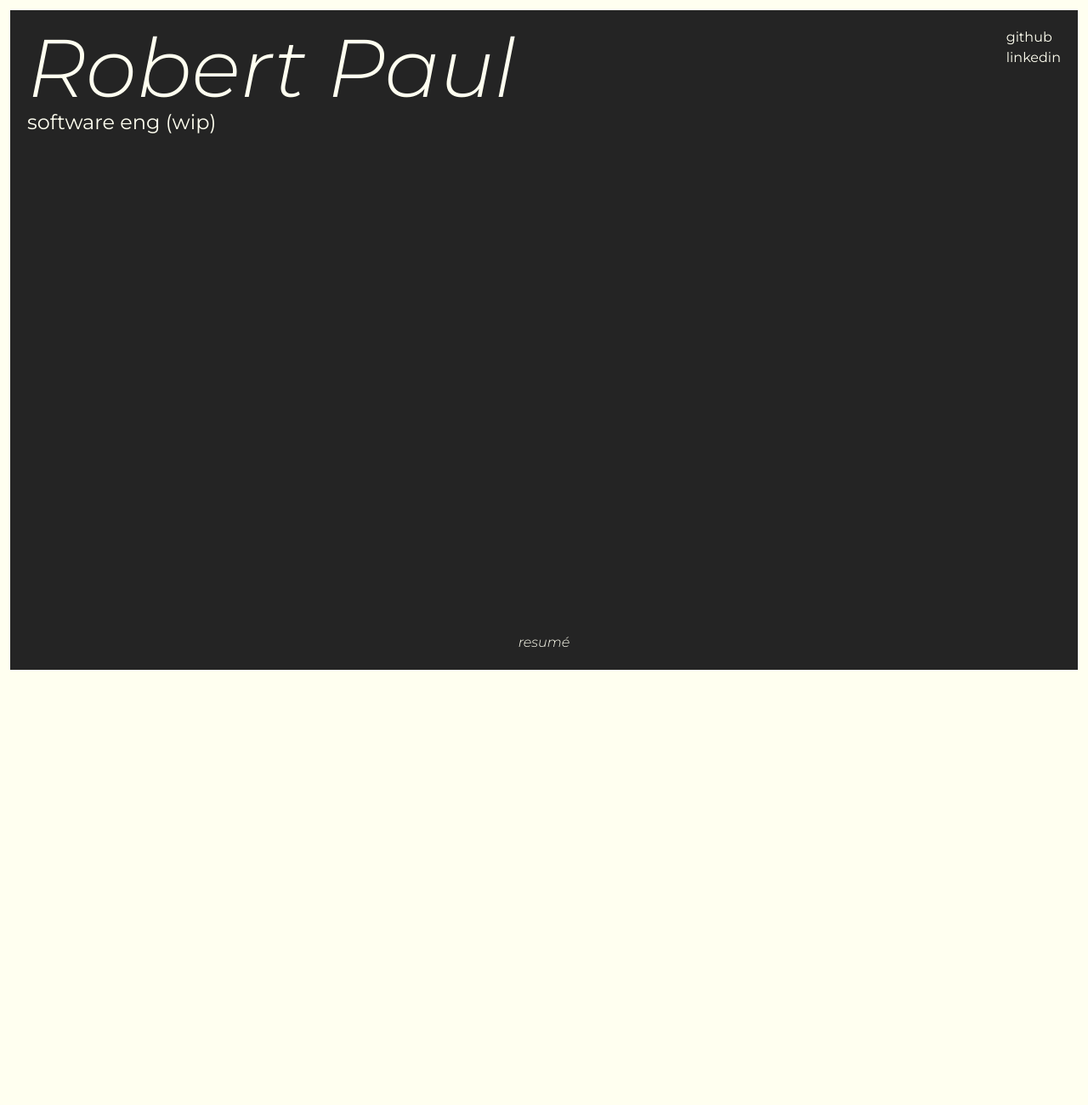
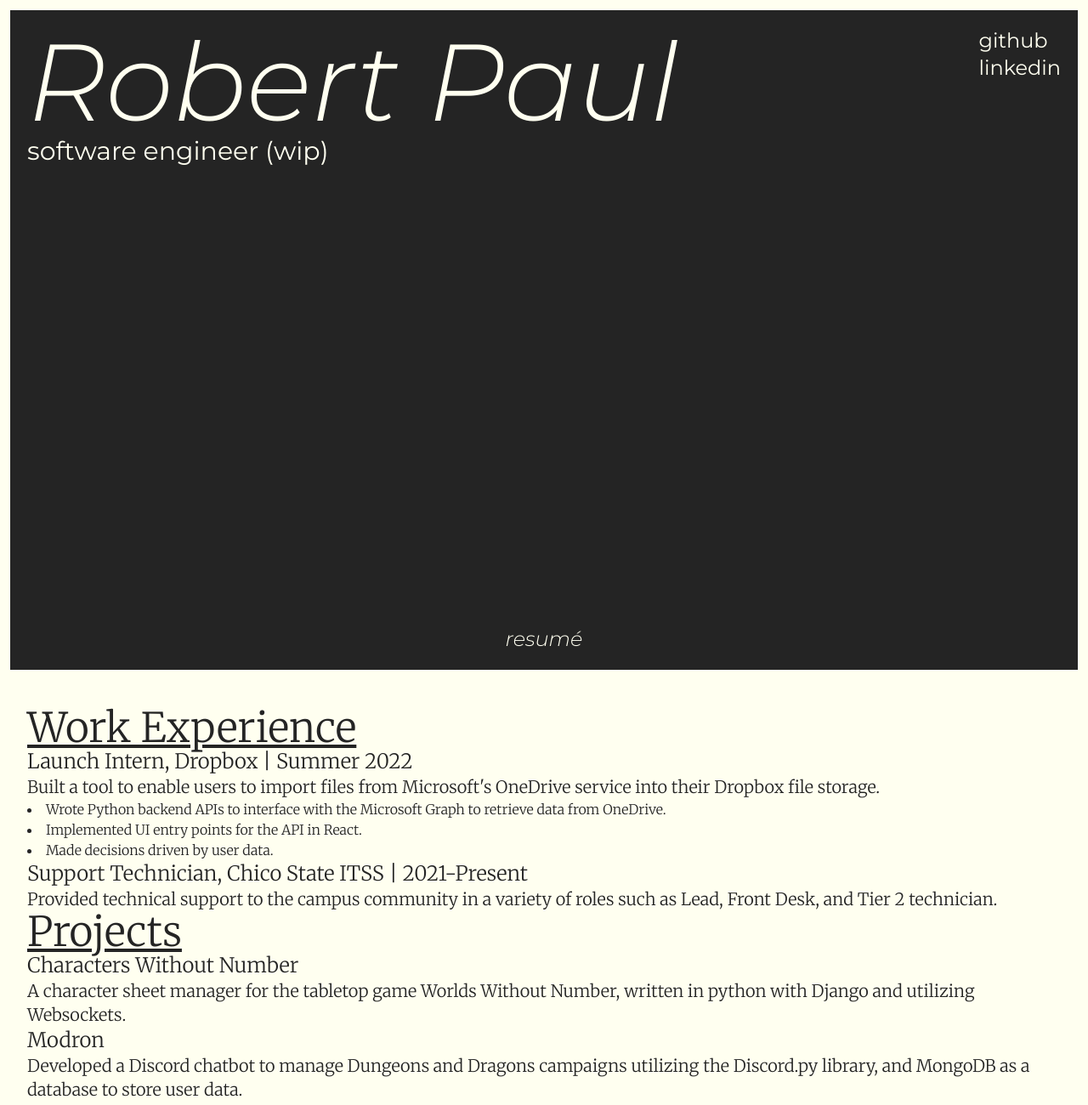
Before and after one commit to rp50/site, a website: page src/index.html in a window 1280 px wide. Shown: the whole page at 85% size. Drawn offline with nearby package versions, Linux system fonts and the light colour scheme; files that its build step writes are made by us from their sources.

Commit message:
Filled out resume section, needs beautifying

```diff
--- a/src/index.html
+++ b/src/index.html
@@ -9,24 +9,52 @@
 </head>
 <body>
     <div id="card-1" class="h-screen p-3" >
-        <div class="bg-grey h-full p-5 flex flex-col">
-            <div class="flex flex-row justify-space-between flex-grow h-auto">
-                <div>
-                    <h1 class="text-8xl name">Robert Paul</h1>
-                    <h2 class="text-2xl">software eng (wip)</h2>
+        <div class="bg-grey h-full p-2 md:p-5 flex flex-col">
+            <div class="flex flex-col md:flex-row md:justify-space-between flex-grow h-auto">
+                <div class="md:flex-grow">
+                    <h1 class="text-4xl md:text-8xl xl:text-9xl name">Robert Paul</h1>
+                    <h2 class="text-lg md:text-2xl xl:text-3xl">software engineer (wip)</h2>
                 </div>
                 <div>
-                    <a class="block hover:animate-pulse" target="_blank" href="https://github.com/robkpaul">github</a>
-                    <a class="block hover:animate-pulse"target="_blank" href="https://www.linkedin.com/in/robkpaul/">linkedin</a>
+                    <a class="md:text-lg xl:text-2xl block hover:animate-pulse" target="_blank" href="https://github.com/robkpaul">github</a>
+                    <a class="md:text-lg xl:text-2xl block hover:animate-pulse"target="_blank" href="https://www.linkedin.com/in/robkpaul/">linkedin</a>
                 </div>
             </div>
             <div class="text-center hover:animate-pulse">
-                <a href="#card-2"><button class="scroll-button">resumé</button></a>
+                <a href="#card-2"><button class="scroll-button md:text-lg xl:text-2xl">resumé</button></a>
             </div>
         </div>
     </div>
-    <div id="card-2" class="h-screen ">
-
+    <div id="card-2" class="h-screen p-8">
+        <div id="work-experience" class="resume-section">
+            <h2 class="resume-section-title">Work Experience</h2>
+            <div class="resume-section-item">
+                <h3 class="readable-title">Launch Intern, Dropbox | Summer 2022</h3>
+                <p class="readable-p">
+                    Built a tool to enable users to import files from Microsoft's OneDrive service into their Dropbox file storage.
+                    <ul class="list-disc list-inside">
+                        <li>Wrote Python backend APIs to interface with the Microsoft Graph to retrieve data from OneDrive.</li>
+                        <li>Implemented UI entry points for the API in React.</li>
+                        <li>Made decisions driven by user data.</li>
+                    </ul>
+                </p>
+            </div>
+            <div class="resume-section-item">
+                <h3 class="block readable-title">Support Technician, Chico State ITSS | 2021-Present</h3>
+                <p class="readable-p">Provided technical support to the campus community in a variety of roles such as Lead, Front Desk, and Tier 2 technician.</p>
+            </div>
+        </div>
+        <div id="projects">
+            <h2 class="resume-section-title">Projects</h2>
+            <div class="resume-section-item">
+                <h3 class="readable-title"><a href="https://github.com/robkpaul/CharactersWithoutNumber" target="_blank" class="hover:underline">Characters Without Number </a></h3>
+                <p class="readable-p">A character sheet manager for the tabletop game Worlds Without Number, written in python with Django and utilizing Websockets.</p>
+            </div>
+            <div class="resume-section-item">
+                <h3 class="readable-title"><a href="https://github.com/robkpaul/Modron" target="_blank" class="hover:underline">Modron</a></h3>
+                <p class="readable-p">Developed a Discord chatbot to manage Dungeons and Dragons campaigns utilizing the Discord.py library, and MongoDB as a database to store user data.</p>
+            </div>
+        </div>
     </div>
 </body>
 </html>
--- a/src/style.css
+++ b/src/style.css
@@ -1,13 +1,17 @@
-@import url('https://fonts.googleapis.com/css2?family=Montserrat:ital,wght@0,400;1,300&display=swap');
+@import url('https://fonts.googleapis.com/css2?family=Merriweather:wght@300&family=Montserrat:ital,wght@0,400;1,300&display=swap');
 * {
     scroll-behavior: smooth;
 }
 
 body {
-    font-family: 'Montserrat';
+    font-family: 'Montserrat', sans-serif;
     background: ivory;
     color: #242424;
     font-weight: 300;
+}
+
+#card-2 {
+    font-family: 'Merriweather', serif;
 }
 
 .name {
@@ -17,10 +21,6 @@ body {
 
 .h-50 {
     height: 50%;
-}
-
-.subname {
-    font-weight: 300;
 }
 
 .justify-space-between {
@@ -35,6 +35,21 @@ body {
 .scroll-button {
     font-style: italic;
 }
+.readable-title {
+    @apply block text-lg md:text-xl xl:text-2xl;
+}
+
+.readable-p {
+    @apply block md:text-lg xl:text-xl;
+}
+
+.resume-section-title {
+    @apply block text-xl md:text-3xl xl:text-5xl underline;
+}
+
+.resume-section {
+    @apply block;
+}
 
 @tailwind base;
 @tailwind components;
```
